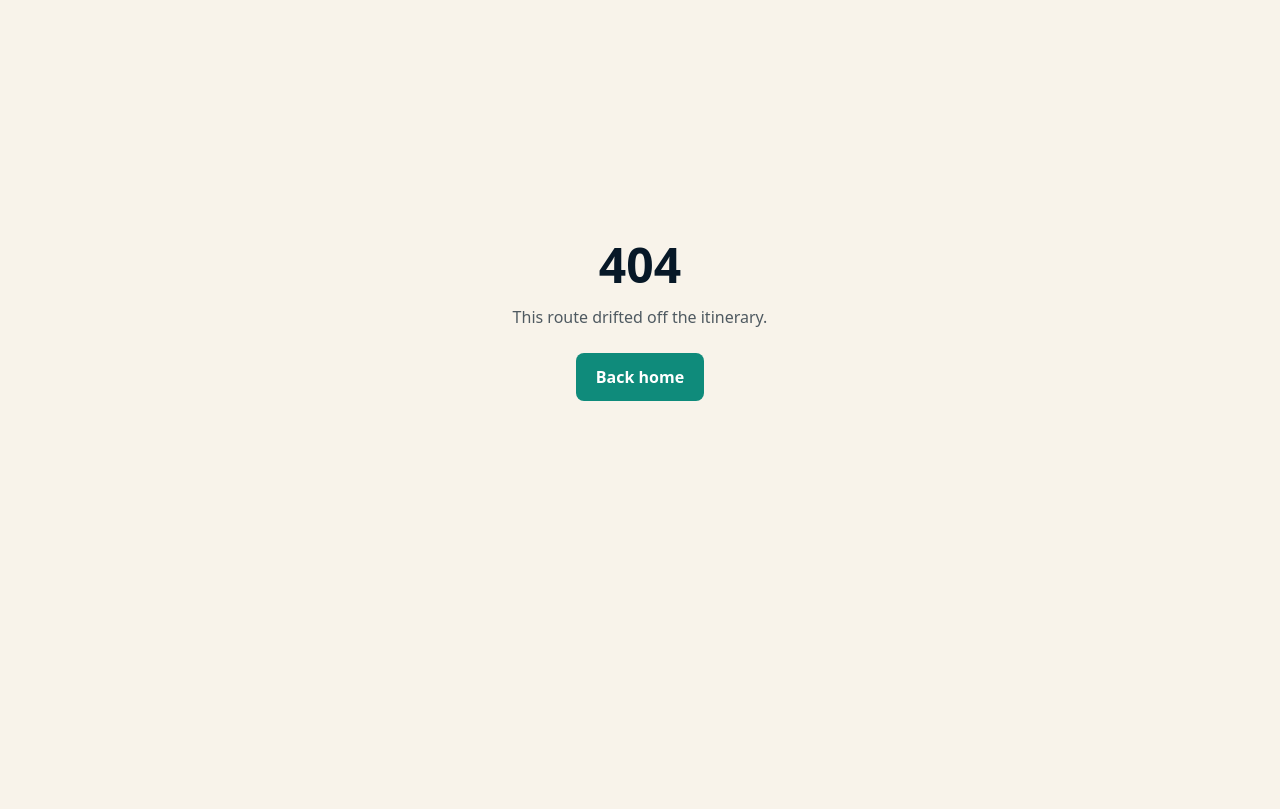
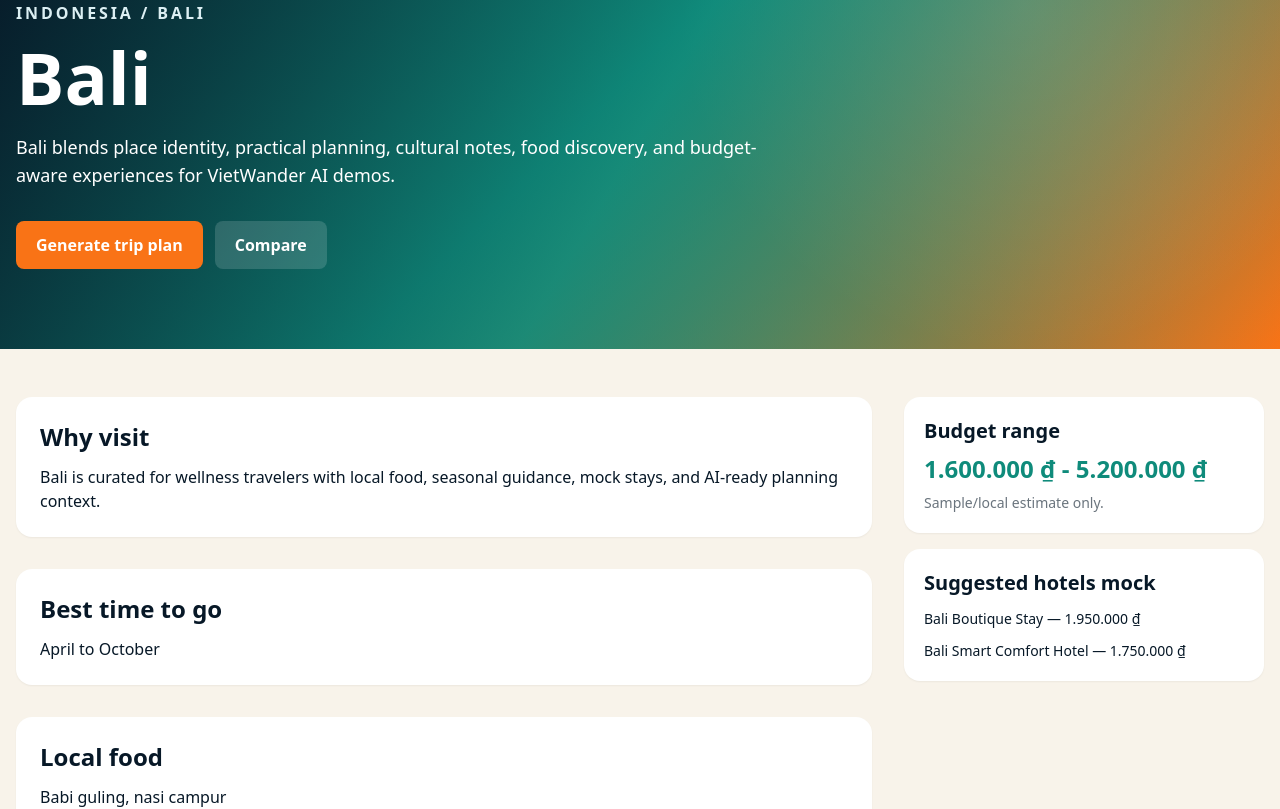
Before and after one commit to JasonTM17/ChillTravel_NextJS, a Next.js app in the folder apps/web/: page /destinations/bali in a window 1280 px wide. Before the commit this address had no page. Shown: the part 140-949 px from the top of the page. Before the commit the page ends 861 px from the top, so only its background shows below. Built offline with nearby package versions, Linux system fonts and the light colour scheme.

Commit message:
feat(web): implement explore and destination detail

```diff
--- /dev/null
+++ b/apps/web/app/destinations/[slug]/page.tsx
@@ -0,0 +1,64 @@
+import { notFound } from "next/navigation";
+import Link from "next/link";
+import { destinations } from "@vietwander/shared";
+import { ItineraryTimeline } from "@/components/itinerary-timeline";
+import { getDestinationBySlug } from "@/lib/travel";
+import { formatVnd } from "@/lib/utils";
+import { buildDemoItinerary } from "@vietwander/shared";
+
+export function generateStaticParams() {
+  return destinations.map((destination) => ({ slug: destination.slug }));
+}
+
+export default async function DestinationDetail({ params }: { params: Promise<{ slug: string }> }) {
+  const { slug } = await params;
+  const destination = getDestinationBySlug(slug);
+  if (!destination) notFound();
+  const plan = buildDemoItinerary(destination, 3);
+  return (
+    <main className="bg-ivory">
+      <section className="cinematic px-4 py-20 text-white">
+        <div className="mx-auto max-w-7xl">
+          <p className="font-bold uppercase tracking-[0.18em] text-mist">{destination.country} / {destination.city}</p>
+          <h1 className="mt-4 text-5xl font-black md:text-7xl">{destination.name}</h1>
+          <p className="mt-5 max-w-3xl text-lg text-white/82">{destination.longDescription}</p>
+          <div className="mt-8 flex flex-wrap gap-3">
+            <Link href={"/ai-planner?destination=" + destination.slug} className="rounded-lg bg-sunset px-5 py-3 font-bold">Generate trip plan</Link>
+            <Link href="/compare" className="rounded-lg bg-white/15 px-5 py-3 font-bold">Compare</Link>
+          </div>
+        </div>
+      </section>
+      <section className="mx-auto grid max-w-7xl gap-8 px-4 py-12 lg:grid-cols-[1fr_360px]">
+        <div className="space-y-8">
+          <Panel title="Why visit">{destination.summary}</Panel>
+          <Panel title="Best time to go">{destination.bestTimeToVisit}</Panel>
+          <Panel title="Local food">{destination.foodHighlights.join(", ")}</Panel>
+          <Panel title="Culture and safety">{destination.cultureNotes.join(" ")}</Panel>
+          <ItineraryTimeline plan={plan} />
+        </div>
+        <aside className="space-y-4">
+          <div className="rounded-2xl bg-white p-5 shadow-sm">
+            <h2 className="text-xl font-bold text-navy">Budget range</h2>
+            <p className="mt-2 text-2xl font-black text-teal">{formatVnd(destination.budgetMin)} - {formatVnd(destination.budgetMax)}</p>
+            <p className="mt-2 text-sm text-navy/60">Sample/local estimate only.</p>
+          </div>
+          <div className="rounded-2xl bg-white p-5 shadow-sm">
+            <h2 className="text-xl font-bold text-navy">Suggested hotels mock</h2>
+            <ul className="mt-3 space-y-3 text-sm">
+              {destination.hotelsMock.map((hotel) => <li key={hotel.name}>{hotel.name} — {formatVnd(hotel.nightlyPrice)}</li>)}
+            </ul>
+          </div>
+        </aside>
+      </section>
+    </main>
+  );
+}
+
+function Panel({ title, children }: { title: string; children: React.ReactNode }) {
+  return (
+    <section className="rounded-2xl bg-white p-6 shadow-sm">
+      <h2 className="text-2xl font-black text-navy">{title}</h2>
+      <p className="mt-3 text-navy/72">{children}</p>
+    </section>
+  );
+}
--- /dev/null
+++ b/apps/web/app/explore/page.tsx
@@ -0,0 +1,32 @@
+import { destinations } from "@vietwander/shared";
+import { DestinationCard } from "@/components/destination-card";
+
+export default function ExplorePage({ searchParams }: { searchParams: Promise<{ q?: string; style?: string }> }) {
+  return searchParams.then(({ q = "", style = "" }) => {
+    const query = (q + " " + style).trim().toLowerCase();
+    const filtered = query
+      ? destinations.filter((item) => [item.name, item.country, item.city, item.tags.join(" "), item.travelStyles.join(" ")].join(" ").toLowerCase().includes(query))
+      : destinations;
+    return (
+      <main className="min-h-screen bg-ivory px-4 py-10">
+        <section className="mx-auto max-w-7xl">
+          <h1 className="text-4xl font-black text-navy md:text-6xl">Explore Vietnam and the world</h1>
+          <form className="mt-6 grid gap-3 rounded-2xl bg-white p-4 shadow-sm md:grid-cols-[1fr_220px_160px]">
+            <input name="q" defaultValue={q} placeholder="Mood search: yên bình, biển, food..." className="rounded-lg border border-navy/15 px-4 py-3" />
+            <select name="style" defaultValue={style} className="rounded-lg border border-navy/15 px-4 py-3">
+              <option value="">All styles</option>
+              <option value="food">Food</option>
+              <option value="beach">Beach</option>
+              <option value="culture">Culture</option>
+              <option value="family">Family</option>
+            </select>
+            <button className="rounded-lg bg-teal px-4 py-3 font-bold text-white">Filter</button>
+          </form>
+          <div className="mt-8 grid gap-6 md:grid-cols-3">
+            {filtered.map((destination) => <DestinationCard key={destination.slug} destination={destination} />)}
+          </div>
+        </section>
+      </main>
+    );
+  });
+}
```
